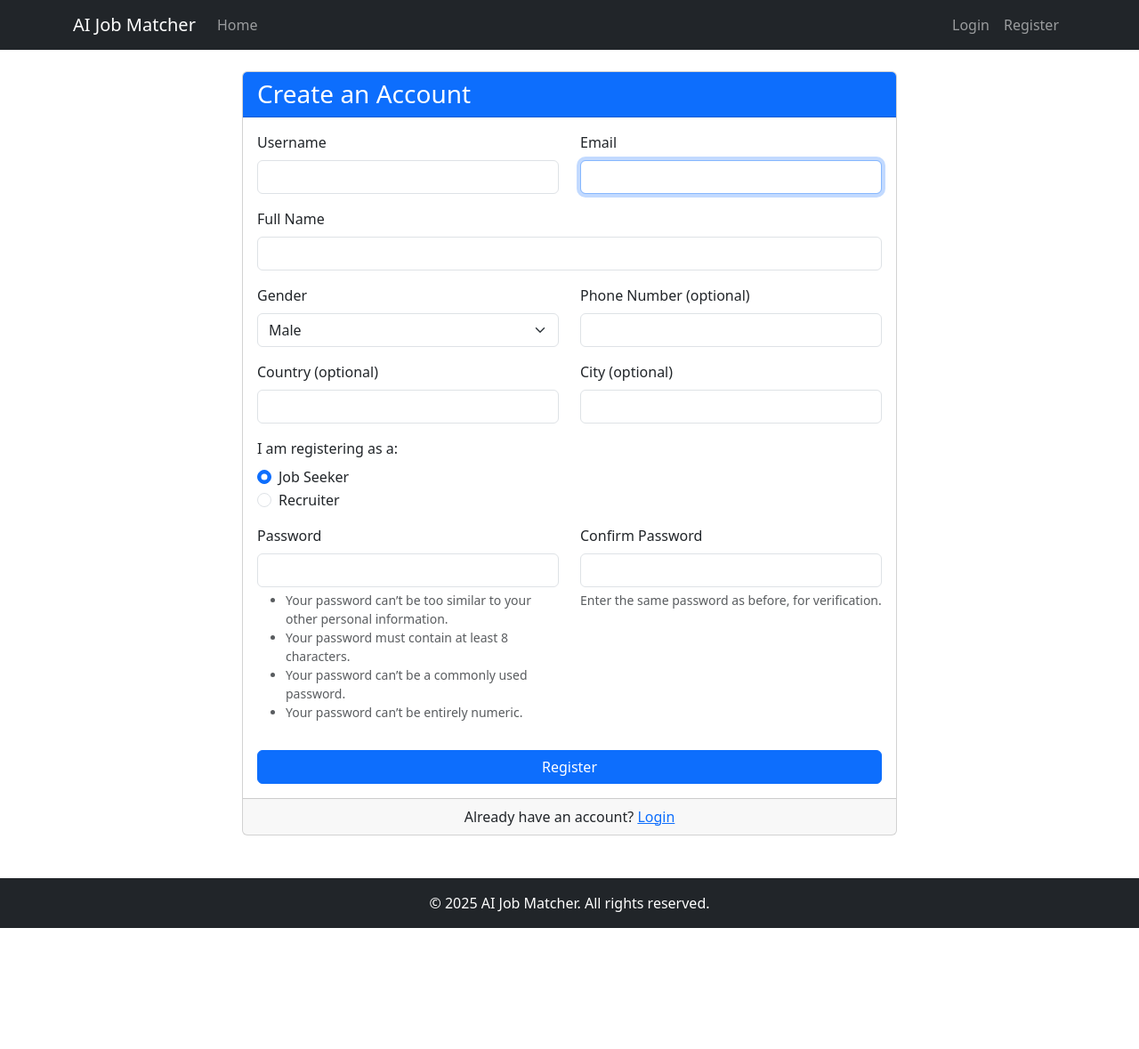
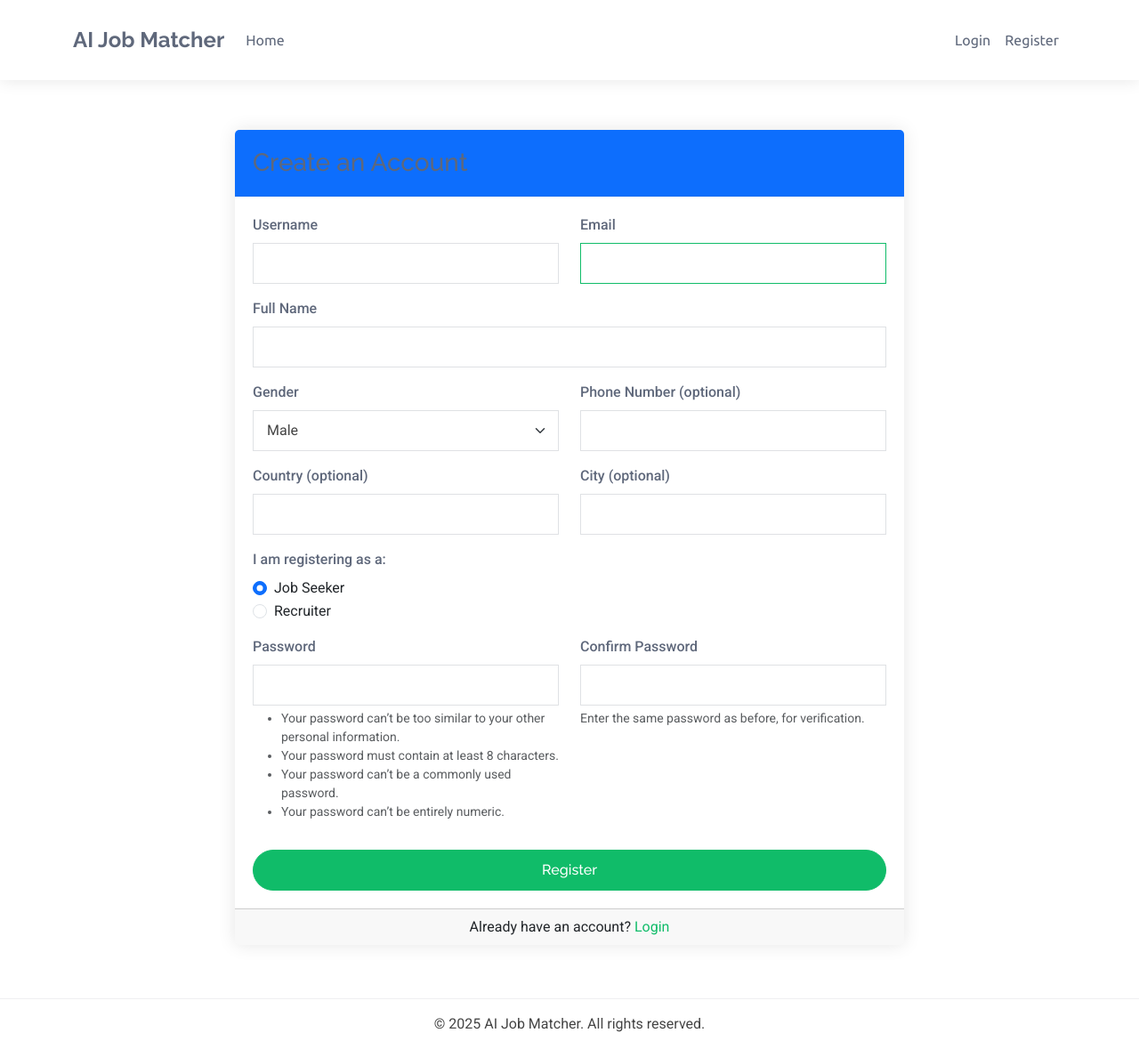
Before and after one commit to AiJared/job_matching_website, a Django app: page /register/ in a window 1280 px wide. Shown: the whole page at 89% size. Before the commit the page ends 1043 px from the top, so only its background shows below. Run offline with Django 5.2, Linux system fonts and the light colour scheme.

Commit message:
fixed the styling of the authentication page with that of home page

```diff
--- a/templates/accounts/base.html
+++ b/templates/accounts/base.html
@@ -6,12 +6,210 @@
     <title>{% block title %}AI Job Matching Platform{% endblock %}</title>
     <!-- Bootstrap CSS -->
     <link href="https://cdn.jsdelivr.net/npm/bootstrap@5.3.0-alpha1/dist/css/bootstrap.min.css" rel="stylesheet">
+    <!-- Google Fonts -->
+    <link href="https://fonts.googleapis.com/css?family=Roboto:300,400,500,700&display=swap" rel="stylesheet">
+    <link href="https://fonts.googleapis.com/css?family=Raleway:300,400,500,600,700&display=swap" rel="stylesheet">
+    <link href="https://fonts.googleapis.com/css?family=Ubuntu:300,400,500,700&display=swap" rel="stylesheet">
     <!-- Custom CSS -->
+    <style>
+        /* eNno Font & Color Variables */
+        :root {
+            /* Fonts */
+            --default-font: "Roboto", system-ui, -apple-system, "Segoe UI", Roboto, "Helvetica Neue", Arial, "Noto Sans", "Liberation Sans", sans-serif;
+            --heading-font: "Raleway", sans-serif;
+            --nav-font: "Ubuntu", sans-serif;
+
+            /* Global Colors */
+            --background-color: #ffffff;
+            --default-color: #444444;
+            --heading-color: #5f687b;
+            --accent-color: #10bc69;
+            --surface-color: #ffffff;
+            --contrast-color: #ffffff;
+
+            /* Nav Menu Colors */
+            --nav-color: #5f687b;
+            --nav-hover-color: #10bc69;
+            --nav-mobile-background-color: #ffffff;
+            --nav-dropdown-background-color: #ffffff;
+            --nav-dropdown-color: #5f687b;
+            --nav-dropdown-hover-color: #10bc69;
+        }
+
+        body {
+            color: var(--default-color);
+            background-color: var(--background-color);
+            font-family: var(--default-font);
+        }
+
+        h1, h2, h3, h4, h5, h6 {
+            color: var(--heading-color);
+            font-family: var(--heading-font);
+        }
+
+        a {
+            color: var(--accent-color);
+            text-decoration: none;
+            transition: 0.3s;
+        }
+
+        a:hover {
+            color: color-mix(in srgb, var(--accent-color), transparent 25%);
+            text-decoration: none;
+        }
+
+        /* Navigation Bar Styling */
+        .navbar {
+            padding: 15px 0;
+            transition: all 0.5s;
+            background-color: var(--background-color) !important;
+            box-shadow: 0px 0 18px rgba(0, 0, 0, 0.1);
+        }
+
+        .navbar-brand {
+            font-family: var(--heading-font);
+            font-weight: 700;
+            font-size: 24px;
+            color: var(--heading-color) !important;
+        }
+
+        .navbar-nav .nav-link {
+            font-family: var(--nav-font);
+            color: var(--nav-color) !important;
+            font-weight: 400;
+            padding: 18px 15px;
+            transition: 0.3s;
+        }
+
+        .navbar-nav .nav-link:hover,
+        .navbar-nav .nav-link.active {
+            color: var(--nav-hover-color) !important;
+        }
+
+        .dropdown-menu {
+            background-color: var(--nav-dropdown-background-color);
+            border: none;
+            border-radius: 4px;
+            box-shadow: 0px 0px 30px rgba(0, 0, 0, 0.1);
+        }
+
+        .dropdown-item {
+            color: var(--nav-dropdown-color);
+            transition: 0.3s;
+        }
+
+        .dropdown-item:hover,
+        .dropdown-item:focus {
+            color: var(--nav-dropdown-hover-color);
+            background-color: transparent;
+        }
+
+        /* Alert Messages */
+        .alert {
+            border-radius: 4px;
+            border: none;
+            box-shadow: 0px 0px 15px rgba(0, 0, 0, 0.1);
+        }
+
+        .alert-success {
+            background-color: #d4edda;
+            color: #155724;
+        }
+
+        .alert-danger {
+            background-color: #f8d7da;
+            color: #721c24;
+        }
+
+        .alert-warning {
+            background-color: #fff3cd;
+            color: #856404;
+        }
+
+        .alert-info {
+            background-color: #d1ecf1;
+            color: #0c5460;
+        }
+
+        /* Main Content Area */
+        .main-content {
+            min-height: calc(100vh - 180px);
+            padding: 40px 0;
+        }
+
+        /* Form Styling */
+        .form-control {
+            border-radius: 0;
+            padding: 10px 15px;
+            border: 1px solid rgba(95, 104, 123, 0.2);
+            color: var(--default-color);
+            transition: all 0.3s;
+        }
+
+        .form-control:focus {
+            border-color: var(--accent-color);
+            box-shadow: none;
+        }
+
+        .form-label {
+            color: var(--heading-color);
+            font-weight: 500;
+        }
+
+        .btn-primary {
+            background-color: var(--accent-color);
+            border-color: var(--accent-color);
+            border-radius: 50px;
+            padding: 10px 25px;
+            transition: all 0.3s;
+            font-family: var(--heading-font);
+            font-weight: 500;
+        }
+
+        .btn-primary:hover {
+            background-color: color-mix(in srgb, var(--accent-color), transparent 15%);
+            border-color: color-mix(in srgb, var(--accent-color), transparent 15%);
+            box-shadow: 0 8px 28px rgba(0, 0, 0, 0.1);
+        }
+
+        /* Card Styling */
+        .card {
+            border: none;
+            border-radius: 5px;
+            background-color: var(--surface-color);
+            box-shadow: 0px 0px 20px rgba(0, 0, 0, 0.1);
+            transition: all 0.3s;
+            margin-bottom: 20px;
+        }
+
+        .card-header {
+            background-color: transparent;
+            border-bottom: 1px solid rgba(95, 104, 123, 0.1);
+            padding: 20px;
+        }
+
+        .card-header h4, .card-header h5 {
+            margin-bottom: 0;
+            font-weight: 600;
+        }
+
+        .card-body {
+            padding: 20px;
+        }
+
+        /* Footer */
+        footer {
+            background-color: var(--background-color) !important;
+            border-top: 1px solid rgba(95, 104, 123, 0.1);
+            color: var(--default-color) !important;
+            padding: 25px 0;
+        }
+    </style>
     {% block extra_css %}{% endblock %}
 </head>
 <body>
     <!-- Navigation Bar -->
-    <nav class="navbar navbar-expand-lg navbar-dark bg-dark">
+    <nav class="navbar navbar-expand-lg">
         <div class="container">
             <a class="navbar-brand" href="/">AI Job Matcher</a>
             <button class="navbar-toggler" type="button" data-bs-toggle="collapse" data-bs-target="#navbarNav" aria-controls="navbarNav" aria-expanded="false" aria-label="Toggle navigation">
@@ -67,12 +265,12 @@
     </div>
 
     <!-- Main Content -->
-    <div class="container mt-4">
+    <div class="container main-content">
         {% block content %}{% endblock %}
     </div>
 
     <!-- Footer -->
-    <footer class="bg-dark text-white text-center py-3 mt-5">
+    <footer class="text-center py-3">
         <div class="container">
             <p class="mb-0">&copy; {% now "Y" %} AI Job Matcher. All rights reserved.</p>
         </div>
```
Also changed, not shown: db.sqlite3.
